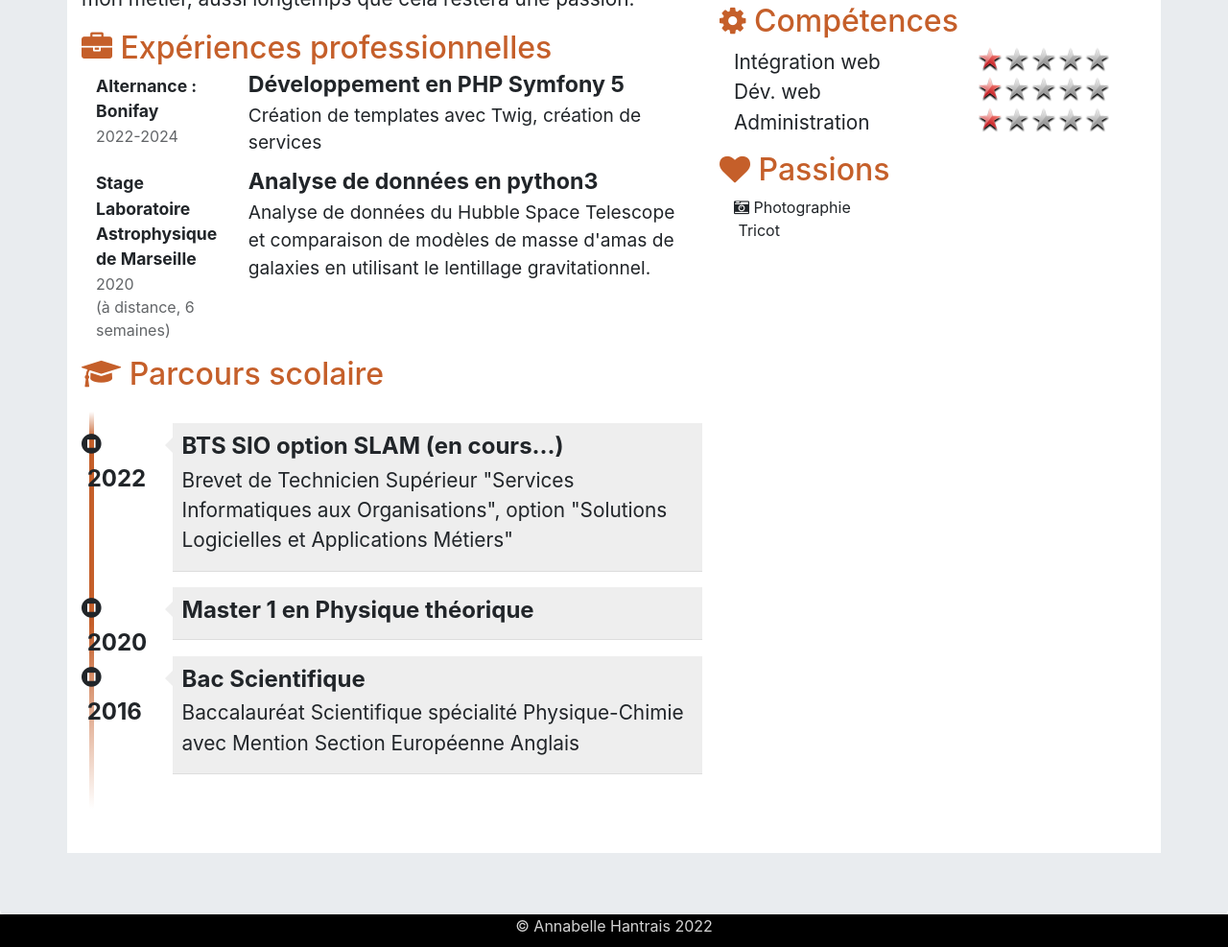
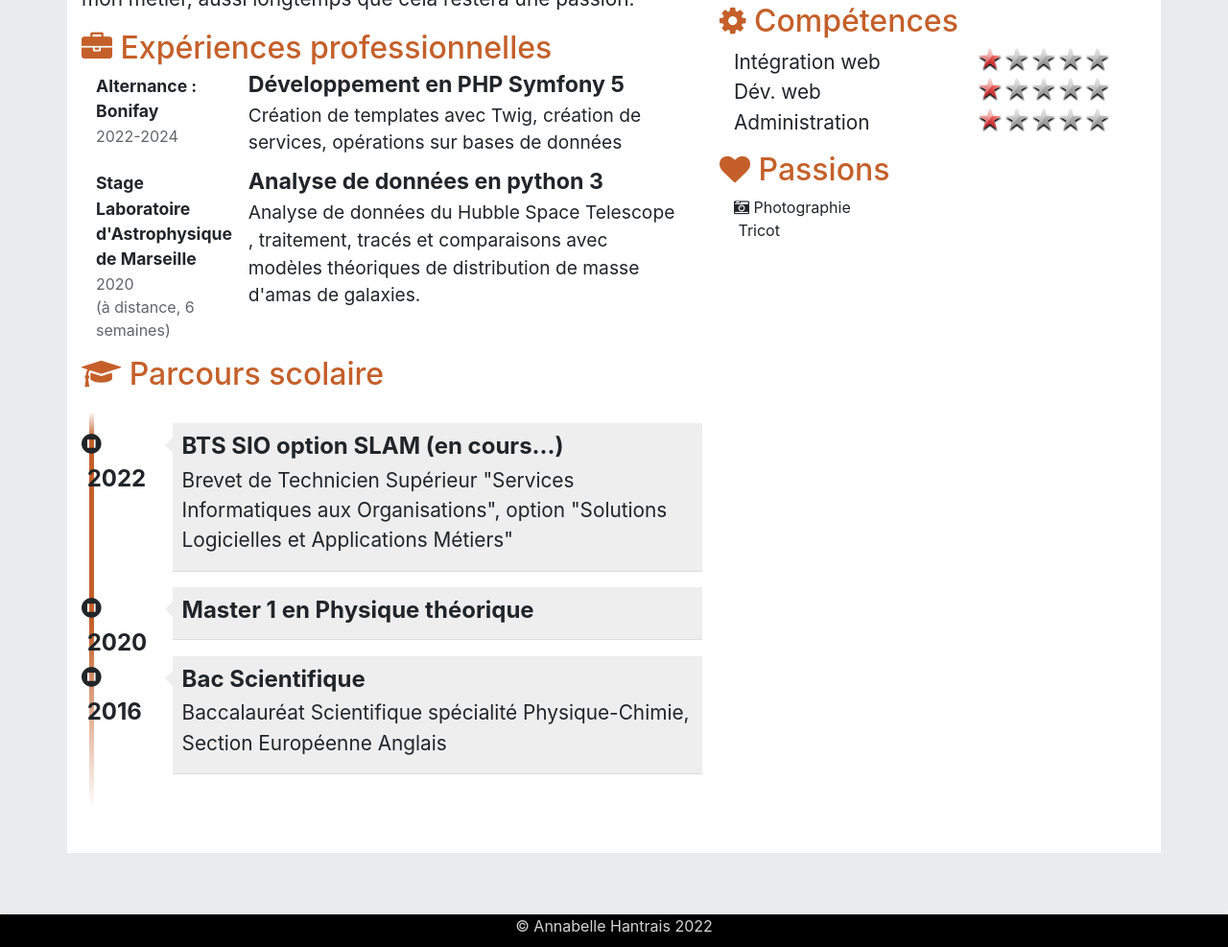
Before and after one commit to AnnabelleHantrais/annabelle.hantrais.github.io, a plain HTML site: page public_html/pages/cv.html in a window 1280 px wide. Shown: the part 670-1657 px from the top of the page at 96% size. Drawn offline with nearby package versions, Linux system fonts and the light colour scheme; some icons are missing.

```diff
--- a/public_html/pages/cv.html
+++ b/public_html/pages/cv.html
@@ -198,7 +198,8 @@
                                 </div>
                                 <div class="col-9">
                                     <div class="profession">Développement en PHP Symfony 5</div>
-                                    <div class="details"> Création de templates avec Twig, création de services
+                                    <div class="details"> Création de templates avec Twig, création de services,
+                                        opérations sur bases de données
 
                                     </div>
                                 </div>
@@ -206,14 +207,15 @@
 
                             <div class="experience clearfix">
                                 <div class="col-3">
-                                    <div class="lieu">Stage Laboratoire Astrophysique de Marseille</div>
+                                    <div class="lieu">Stage Laboratoire d'Astrophysique de Marseille</div>
                                     <div class="date">2020<br>(à distance, 6 semaines)</div>
                                 </div>
                                 <div class="col-9">
-                                    <div class="profession">Analyse de données en python3</div>
+                                    <div class="profession">Analyse de données en python 3</div>
                                     <div class="details">
-                                        Analyse de données du Hubble Space Telescope et comparaison de modèles
-                                        de masse d'amas de galaxies en utilisant le lentillage gravitationnel.
+                                        Analyse de données du Hubble Space Telescope , traitement,
+                                        tracés et comparaisons avec modèles théoriques de distribution
+                                        de masse d'amas de galaxies.
                                     </div>
                                 </div>
                             </div>
@@ -248,7 +250,7 @@
                                     </div>
                                     <div class="details float-right">
                                         <h3>Bac Scientifique</h3>
-                                        <p>Baccalauréat Scientifique spécialité Physique-Chimie avec Mention
+                                        <p>Baccalauréat Scientifique spécialité Physique-Chimie,
                                         Section Européenne Anglais</p>
                                     </div>
 
```
